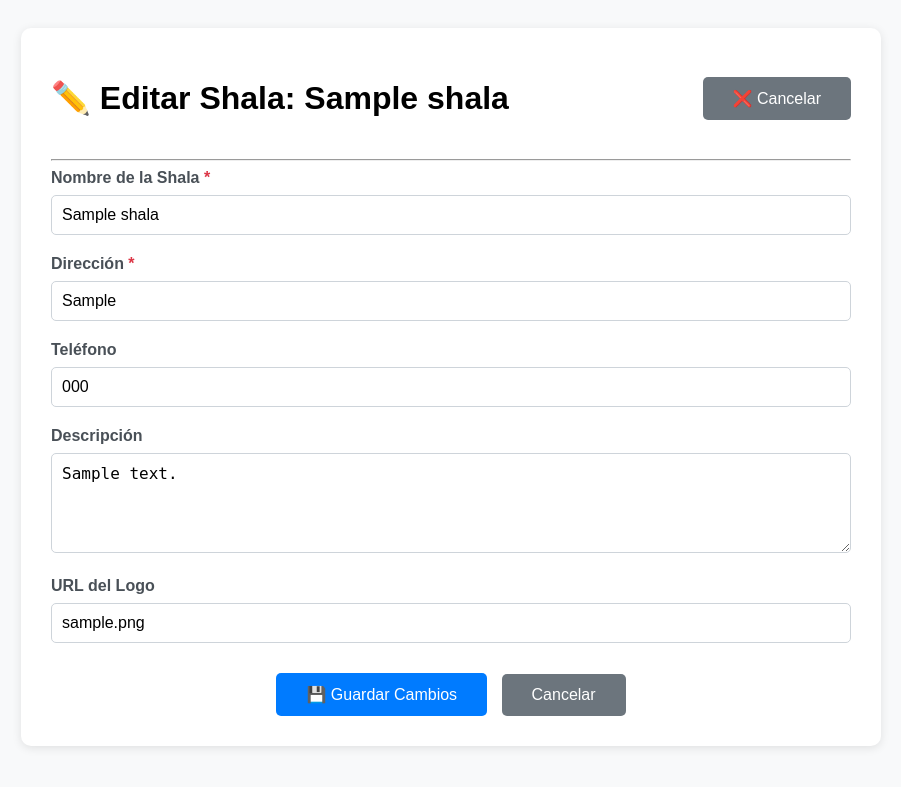
After one commit to jlmontielc/sistema-gestion-shala, a Flask app: page /shalas/editar/1 in a window 1280 px wide. The commit adds this page. Shown: the top 787 px of the page, without its empty margins (189-1090 px from the left). Run offline with Flask 3, Linux system fonts and the light colour scheme; a user stored in the database is signed in; tables that the repository leaves empty hold one stand-in row (values such as "Sample post").

Commit message:
Agrega soporte para el rol de ADMIN_SHALA, permitiendo la gestión de shalas, clases y usuarios específicos. Se actualizan las relaciones y se crean nuevas vistas para la edición y creación de shalas.

```diff
--- a/app/models/shala.py
+++ b/app/models/shala.py
@@ -9,6 +9,7 @@ class Shala(db.Model):
     logo_url = db.Column(db.String(255))
     telefono = db.Column(db.String(30))
     descripcion = db.Column(db.Text)
+    admin_shala_id = db.Column(db.Integer, db.ForeignKey('usuario.id'), unique=True, nullable=True)
 
     paquetes = db.relationship('Paquete', backref='shala', lazy=True)
     clases = db.relationship('Clase', backref='shala', lazy=True)
--- a/app/models/usuario.py
+++ b/app/models/usuario.py
@@ -11,9 +11,10 @@ class Usuario(UserMixin, db.Model):
     email = db.Column(db.String(150), unique=True, nullable=False)
     telefono = db.Column(db.String(30))
     password_hash = db.Column(db.String(255), nullable=False)
-    rol = db.Column(db.Enum('ADMIN', 'INSTRUCTOR', 'YOGUI'), nullable=False)
+    rol = db.Column(db.Enum('ADMIN', 'ADMIN_SHALA', 'INSTRUCTOR', 'YOGUI'), nullable=False)
     fecha_registro = db.Column(db.DateTime, default=datetime.utcnow)
     saldo_clases = db.Column(db.Integer, default=0)
+    shala_id = db.Column(db.Integer, db.ForeignKey('shala.id'), nullable=True)
 
     instructor = db.relationship('Instructor', backref='usuario', uselist=False)
     notificaciones = db.relationship('Notificacion', backref='yogui', lazy=True, cascade='all, delete-orphan')
--- a/app/routes/asistencia.py
+++ b/app/routes/asistencia.py
@@ -12,7 +12,7 @@ asistencia_bp = Blueprint('asistencia', __name__, url_prefix='/asistencia')
 
 @asistencia_bp.route('/tomar/<int:clase_id>', methods=['GET', 'POST'])
 @login_required
-@role_required('ADMIN', 'INSTRUCTOR')
+@role_required('ADMIN', 'ADMIN_SHALA', 'INSTRUCTOR')
 def tomar_asistencia(clase_id):
     clase = Clase.query.get_or_404(clase_id)
     reservas = Reserva.query.filter_by(clase_id=clase_id, estado='RESERVADO').all()
--- a/app/routes/paquetes.py
+++ b/app/routes/paquetes.py
@@ -8,7 +8,7 @@ paquetes_bp = Blueprint('paquetes', __name__, url_prefix='/paquetes')
 
 @paquetes_bp.route('/crear', methods=['GET', 'POST'])
 @login_required
-@role_required('ADMIN')
+@role_required('ADMIN', 'ADMIN_SHALA')
 def crear_paquete():
     if request.method == 'POST':
         nombre = request.form.get('nombre')
--- a/app/routes/shalas.py
+++ b/app/routes/shalas.py
@@ -1,4 +1,4 @@
-from flask import Blueprint, render_template, request, redirect, url_for, flash, abort
+from flask import Blueprint, render_template, request, redirect, url_for, flash
 from flask_login import login_required, current_user
 from app import db
 from app.models.shala import Shala
@@ -6,34 +6,36 @@ from app.routes.decoradores import role_required
 
 shalas_bp = Blueprint('shalas', __name__, url_prefix='/shalas')
 
-# Ruta para crear nueva shala
 @shalas_bp.route('/crear', methods=['GET', 'POST'])
 @login_required
-@role_required('ADMIN')
+@role_required('ADMIN', 'ADMIN_SHALA')
 def crear_shala():
     if request.method == 'POST':
-        # Recibir datos del formulario
         nombre = request.form.get('nombre')
         direccion = request.form.get('direccion')
         telefono = request.form.get('telefono')
         descripcion = request.form.get('descripcion')
         logo_url = request.form.get('logo_url')
 
-        # Validaciones básicas
         if not nombre or not direccion:
             flash('Nombre y dirección son campos obligatorios', 'error')
             return redirect(url_for('shalas.crear_shala'))
 
-        # Crear nueva shala
         nueva_shala = Shala(
             nombre=nombre,
             direccion=direccion,
             telefono=telefono,
             descripcion=descripcion,
-            logo_url=logo_url
+            logo_url=logo_url,
+            admin_shala_id=current_user.id if current_user.rol == 'ADMIN_SHALA' else None
         )
 
         db.session.add(nueva_shala)
+        db.session.flush()
+
+        if current_user.rol == 'ADMIN_SHALA':
+            current_user.shala_id = nueva_shala.id
+
         db.session.commit()
 
         flash(f'✅ Shala "{nombre}" creada exitosamente', 'success')
@@ -41,40 +43,45 @@ def crear_shala():
 
     return render_template('crear_shala.html')
 
-# Ruta para listar todas las shalas
 @shalas_bp.route('/listar')
 @login_required
 def listar_shalas():
-    # Admin ve todas, instructores y yoguis ven solo activas
+
     if current_user.rol == 'ADMIN':
         shalas = Shala.query.all()
+    elif current_user.rol == 'ADMIN_SHALA':
+        shalas = Shala.query.filter_by(admin_shala_id=current_user.id).all()
     else:
-        # Por ahora, todos ven todas las shalas
         shalas = Shala.query.all()
 
     return render_template('listar_shalas.html', shalas=shalas)
 
-# Ruta para ver detalle de una shala
 @shalas_bp.route('/detalle/<int:id>')
 @login_required
 def detalle_shala(id):
     shala = Shala.query.get_or_404(id)
 
-    # Obtener clases de esta shala
+    if current_user.rol == 'ADMIN_SHALA' and shala.admin_shala_id != current_user.id:
+        flash('No tienes acceso a esta sede.', 'error')
+        return redirect(url_for('shalas.listar_shalas'))
+
     from app.models.clase import Clase
     clases = Clase.query.filter_by(shala_id=id).all()
 
     return render_template('detalle_shala.html', shala=shala, clases=clases)
 
-# Ruta para editar shala
 @shalas_bp.route('/editar/<int:id>', methods=['GET', 'POST'])
 @login_required
-@role_required('ADMIN')
+@role_required('ADMIN', 'ADMIN_SHALA')
 def editar_shala(id):
     shala = Shala.query.get_or_404(id)
 
+    if current_user.rol == 'ADMIN_SHALA' and shala.admin_shala_id != current_user.id:
+        flash('No puedes editar esta sede.', 'error')
+        return redirect(url_for('shalas.listar_shalas'))
+
     if request.method == 'POST':
-        # Actualizar datos
+
         shala.nombre = request.form.get('nombre')
         shala.direccion = request.form.get('direccion')
         shala.telefono = request.form.get('telefono')
@@ -87,14 +94,12 @@ def editar_shala(id):
 
     return render_template('editar_shala.html', shala=shala)
 
-# Ruta para eliminar shala (solo ADMIN)
 @shalas_bp.route('/eliminar/<int:id>', methods=['POST'])
 @login_required
 @role_required('ADMIN')
 def eliminar_shala(id):
     shala = Shala.query.get_or_404(id)
 
-    # Verificar si hay clases asociadas
     if shala.clases:
         flash('❌ No se puede eliminar la shala porque tiene clases asociadas', 'error')
         return redirect(url_for('shalas.listar_shalas'))
--- a/app/templates/detalle_shala.html
+++ b/app/templates/detalle_shala.html
@@ -98,7 +98,7 @@
             <h1>🏠 {{ shala.nombre }}</h1>
             <div>
                 <a href="{{ url_for('shalas.listar_shalas') }}" class="btn-back">⬅ Volver a la Lista</a>
-                {% if current_user.rol == 'ADMIN' %}
+                {% if current_user.rol in ['ADMIN', 'ADMIN_SHALA'] %}
                     <a href="{{ url_for('shalas.editar_shala', id=shala.id) }}" class="btn-edit">✏️ Editar Shala</a>
                 {% endif %}
             </div>
@@ -175,7 +175,7 @@
                     <h4>📅 No hay clases programadas</h4>
                     <p>Esta shala aún no tiene clases programadas.</p>
 
-                    {% if current_user.rol in ['ADMIN', 'INSTRUCTOR'] %}
+                    {% if current_user.rol in ['ADMIN', 'ADMIN_SHALA', 'INSTRUCTOR'] %}
                         <a href="{{ url_for('clases.crear_clase') }}" style="background-color: #007bff; color: white; padding: 10px 20px; text-decoration: none; border-radius: 5px; display: inline-block; margin-top: 10px;">
                             ➕ Programar Primera Clase
                         </a>
--- /dev/null
+++ b/app/templates/editar_shala.html
@@ -0,0 +1,69 @@
+<!DOCTYPE html>
+<html lang="es">
+<head>
+    <meta charset="UTF-8">
+    <title>✏️ Editar Shala: {{ shala.nombre }}</title>
+    <style>
+        body { font-family: sans-serif; padding: 20px; background-color: #f8f9fa; }
+        .form-container {
+            max-width: 800px;
+            margin: 0 auto;
+            background: white;
+            padding: 30px;
+            border-radius: 10px;
+            box-shadow: 0 2px 10px rgba(0,0,0,0.1);
+        }
+        .form-group { margin-bottom: 20px; }
+        .form-group label { display: block; margin-bottom: 8px; font-weight: bold; color: #495057; }
+        .form-group input, .form-group textarea { width: 100%; padding: 10px; border: 1px solid #ced4da; border-radius: 5px; font-size: 16px; box-sizing: border-box; }
+        .form-group textarea { height: 100px; resize: vertical; }
+        .btn-submit { background-color: #007bff; color: white; padding: 12px 30px; border: none; border-radius: 5px; font-size: 16px; cursor: pointer; transition: background-color 0.3s; }
+        .btn-submit:hover { background-color: #0056b3; }
+        .btn-cancel { background-color: #6c757d; color: white; padding: 12px 30px; border: none; border-radius: 5px; font-size: 16px; cursor: pointer; text-decoration: none; display: inline-block; margin-left: 10px; }
+        .required::after { content: " *"; color: #dc3545; }
+        .coord-group { display: grid; grid-template-columns: 1fr 1fr; gap: 15px; }
+        .header-edit { display: flex; justify-content: space-between; align-items: center; margin-bottom: 20px; }
+    </style>
+</head>
+<body>
+    <div class="form-container">
+        <div class="header-edit">
+            <h1>✏️ Editar Shala: {{ shala.nombre }}</h1>
+            <a href="{{ url_for('shalas.detalle_shala', id=shala.id) }}" class="btn-cancel">❌ Cancelar</a>
+        </div>
+        <hr>
+
+        <form method="POST">
+            <div class="form-group">
+                <label for="nombre" class="required">Nombre de la Shala</label>
+                <input type="text" id="nombre" name="nombre" value="{{ shala.nombre }}" required>
+            </div>
+
+            <div class="form-group">
+                <label for="direccion" class="required">Dirección</label>
+                <input type="text" id="direccion" name="direccion" value="{{ shala.direccion }}" required>
+            </div>
+
+            <div class="form-group">
+                <label for="telefono">Teléfono</label>
+                <input type="text" id="telefono" name="telefono" value="{{ shala.telefono or '' }}">
+            </div>
+
+            <div class="form-group">
+                <label for="descripcion">Descripción</label>
+                <textarea id="descripcion" name="descripcion">{{ shala.descripcion or '' }}</textarea>
+            </div>
+
+            <div class="form-group">
+                <label for="logo_url">URL del Logo</label>
+                <input type="url" id="logo_url" name="logo_url" value="{{ shala.logo_url or '' }}">
+            </div>
+
+            <div style="text-align: center; margin-top: 30px;">
+                <button type="submit" class="btn-submit">💾 Guardar Cambios</button>
+                <a href="{{ url_for('shalas.detalle_shala', id=shala.id) }}" class="btn-cancel">Cancelar</a>
+            </div>
+        </form>
+    </div>
+</body>
+</html>
--- a/app/templates/listar_paquetes.html
+++ b/app/templates/listar_paquetes.html
@@ -74,7 +74,7 @@
 
     <br>
 
-    {% if current_user.rol == 'ADMIN' %}
+    {% if current_user.rol in ['ADMIN', 'ADMIN_SHALA'] %}
         <a href="{{ url_for('paquetes.crear_paquete') }}" style="background-color: #007bff; color: white; padding: 10px 20px; text-decoration: none; border-radius: 5px;">
             ➕ Crear Nuevo Paquete
         </a>
--- a/app/templates/listar_shalas.html
+++ b/app/templates/listar_shalas.html
@@ -92,7 +92,7 @@
         <h1>🏠 Shalas (Centros de Yoga)</h1>
         <div>
             <a href="{{ url_for('auth.panel') }}" class="btn-back">⬅ Panel Principal</a>
-            {% if current_user.rol == 'ADMIN' %}
+            {% if current_user.rol in ['ADMIN', 'ADMIN_SHALA'] %}
                 <a href="{{ url_for('shalas.crear_shala') }}" class="btn-create">➕ Crear Nueva Shala</a>
             {% endif %}
         </div>
@@ -127,7 +127,7 @@
                         👁️ Ver Detalle
                     </a>
 
-                    {% if current_user.rol == 'ADMIN' %}
+                    {% if current_user.rol in ['ADMIN', 'ADMIN_SHALA'] %}
                         <a href="{{ url_for('shalas.editar_shala', id=shala.id) }}" class="btn-action btn-edit">
                             ✏️ Editar
                         </a>
@@ -140,7 +140,7 @@
         <div class="no-shalas">
             <h3>🏠 No hay shalas registradas</h3>
             <p>Comienza creando la primera shala en el sistema.</p>
-            {% if current_user.rol == 'ADMIN' %}
+            {% if current_user.rol in ['ADMIN', 'ADMIN_SHALA'] %}
                 <a href="{{ url_for('shalas.crear_shala') }}" class="btn-create" style="margin-top: 20px;">
                     ➕ Crear Primera Shala
                 </a>
--- a/app/templates/panel.html
+++ b/app/templates/panel.html
@@ -95,7 +95,7 @@
     </div>
     <hr>
 
-    {% if usuario.rol in ['INSTRUCTOR', 'ADMIN'] %}
+    {% if usuario.rol in ['INSTRUCTOR', 'ADMIN', 'ADMIN_SHALA'] %}
     <div class="card">
         <h3>👨‍🏫 Panel de Instructor/Administrador</h3>
         <p>Gestiona tus horarios, alumnos y asistencia.</p>
@@ -113,7 +113,7 @@
             </div>
         </div>
 
-        {% if usuario.rol == 'ADMIN' %}
+        {% if usuario.rol in ['ADMIN', 'ADMIN_SHALA'] %}
         <hr>
         <h4>⚙️ Administración del Sistema</h4>
         <a href="{{ url_for('paquetes.crear_paquete') }}" class="btn btn-success">📦 Crear Paquete</a>
--- a/app/templates/paquetes.html
+++ b/app/templates/paquetes.html
@@ -155,7 +155,7 @@
                         <a href="{{ url_for('pagos.crear_sesion_pago', paquete_id=p.id) }}" class="btn-buy">🛒 Adquirir Pase</a>
                     {% endif %}
 
-                    {% if current_user.rol == 'ADMIN' %}
+                    {% if current_user.rol in ['ADMIN', 'ADMIN_SHALA'] %}
                         <div class="admin-tag">
                             ID de Sistema: #{{ p.id }} <br>
                             <em>(Vista de Administrador)</em>
@@ -166,7 +166,7 @@
             {% else %}
             <div style="text-align: center; color: #666; width: 100%; margin-top: 50px;">
                 <h3>🧘‍♀️ Aún no hay paquetes disponibles en la tienda.</h3>
-                {% if current_user.rol == 'ADMIN' %}
+                {% if current_user.rol in ['ADMIN', 'ADMIN_SHALA'] %}
                     <a href="{{ url_for('paquetes.crear_paquete') }}" style="color: #007bff; font-weight: bold;">Haz clic aquí para crear el primer paquete</a>
                 {% endif %}
             </div>
--- a/app/templates/registro.html
+++ b/app/templates/registro.html
@@ -22,7 +22,10 @@
             <option value="">Seleccionar rol...</option>
             <option value="YOGUI">Yogui (Alumno)</option>
             <option value="INSTRUCTOR">Instructor</option>
-            <option value="ADMIN">Administrador</option>
+            {% if current_user.is_authenticated and current_user.rol == "ADMIN" %}
+            <option value="ADMIN">Admin Global</option>
+            <option value="ADMIN_SHALA">Admin Shala</option>
+            {% endif %}
         </select><br><br>
 
         <button type="submit">Registrar</button>
```
Also changed, not shown: app/routes/analisis.py (+26 -21 lines), app/routes/auth.py (+61 -10 lines), app/routes/clases.py (+16 -6 lines).
